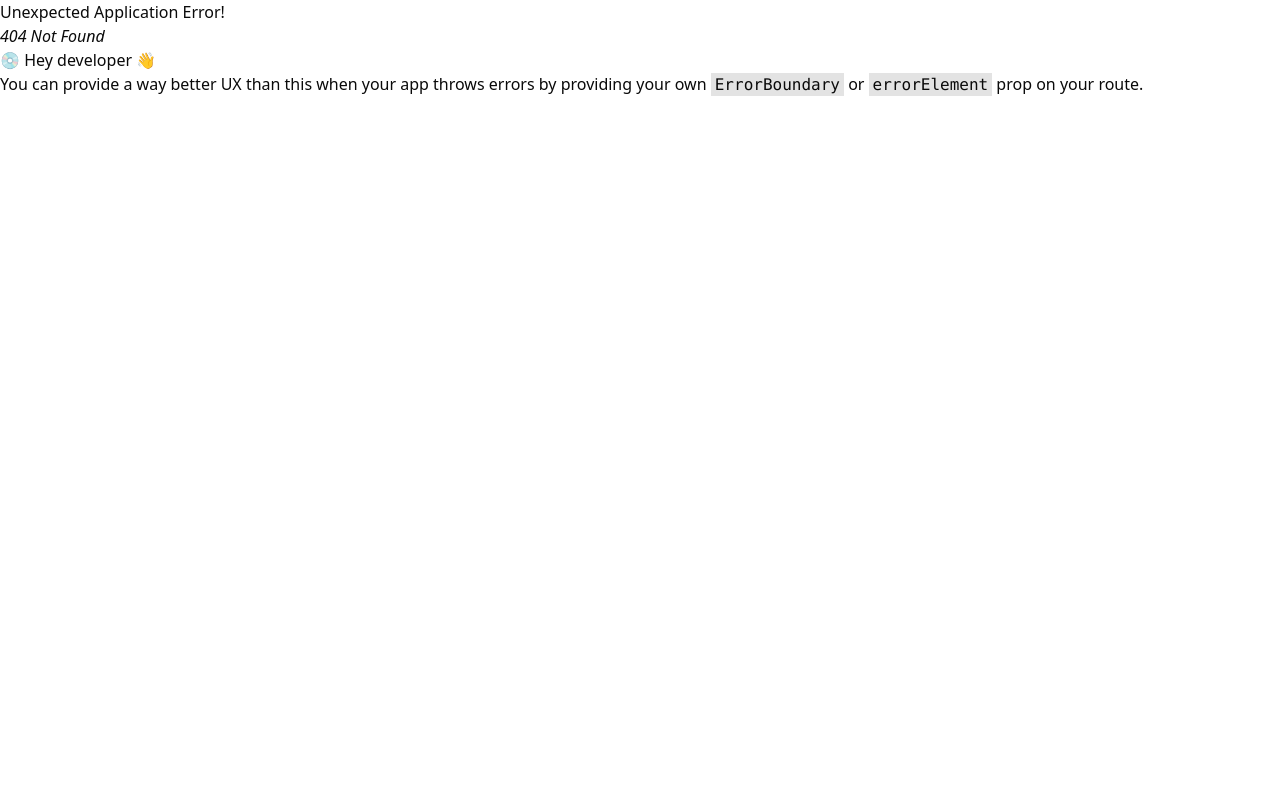
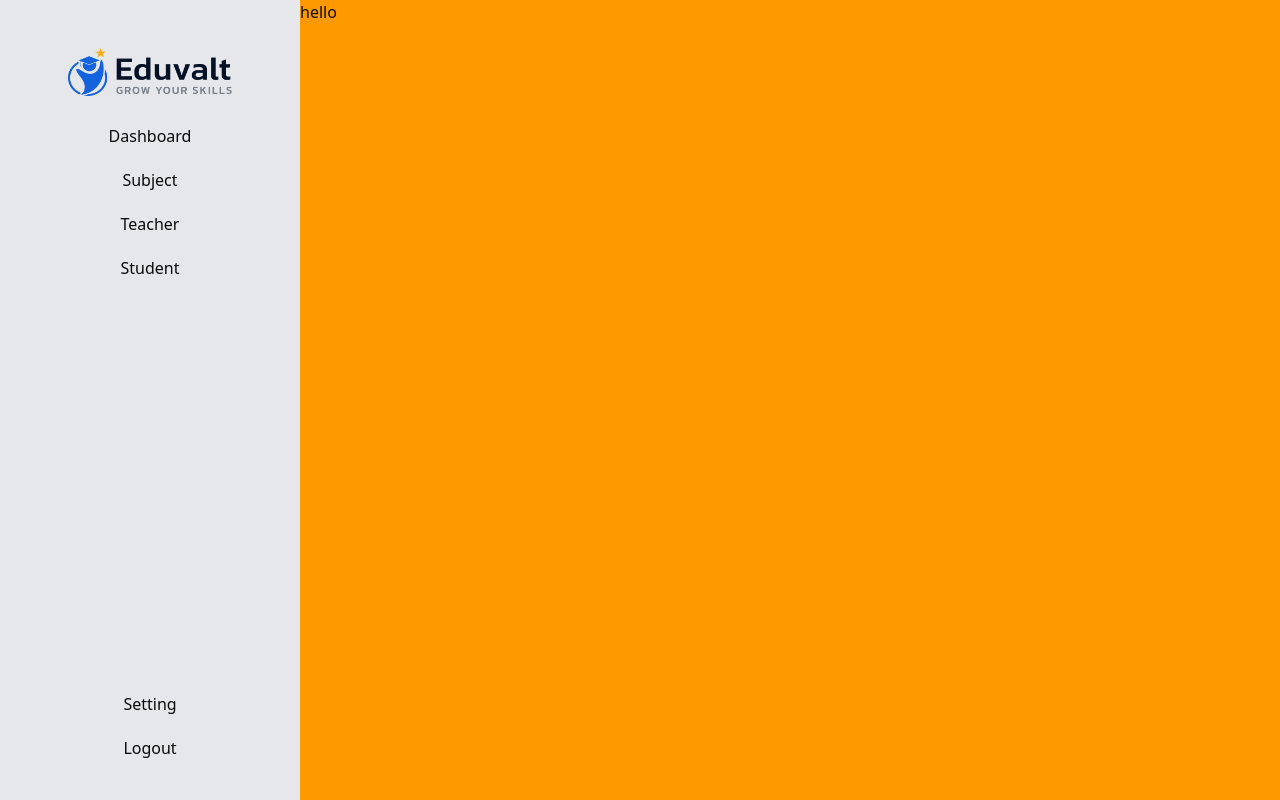
Before and after one commit to KKT112/school-management, a React (Vite) app: page /student in a window 1280 px wide. Before the commit this address had no page. Built offline with nearby package versions, Linux system fonts and the light colour scheme.

Commit message:
outlet complate

```diff
--- a/src/pages/authenticated/school-dashboard/sidebar/logo list/logo-list.tsx
+++ b/src/components/layout/outlet-wrapper/sidebar/logo list/logo-list.tsx
@@ -1,6 +1,10 @@
 import { homeLogo } from "@/lib/logoes";
+import { useNavigate } from "react-router-dom";
 
 const LogoListSidebar = () => {
+
+  const  navigate = useNavigate();
+
   return (
     <div className="flex flex-col  pt-10 pb-10  h-full justify-between">
       <div className="flex flex-col gap-5">
@@ -10,10 +14,11 @@ const LogoListSidebar = () => {
         </div>
 
         <div className="flex flex-col  items-center gap-5">
-          <p className="cursor-pointer">Dashboard</p>
-          <p className="cursor-pointer">Subject</p>
-          <p className="cursor-pointer">Teacher</p>
-          <p className="cursor-pointer">Student</p>
+
+          <p className="cursor-pointer" onClick={()=>{navigate("/dashboard")}}>Dashboard</p>
+          <p className="cursor-pointer" onClick={()=>{navigate("/subject")}}>Subject</p>
+          <p className="cursor-pointer" onClick={()=>{navigate("/teacher")}}>Teacher</p>
+          <p className="cursor-pointer" onClick={()=>{navigate("/student")}}>Student</p>
         </div>
 
       </div>
--- /dev/null
+++ b/src/components/layout/outlet-wrapper/wrapper.tsx
@@ -0,0 +1,17 @@
+import { Outlet } from "react-router-dom";
+import MenuButton from "./mobileview-button/menu-button";
+import Sidebar from "./sidebar/sidebar";
+
+const OutLetWraper = () => {
+  return (
+    <div className="flex flex-row ">
+      <Sidebar />
+      <MenuButton />
+      <div className="bg-amber-500 flex-1">
+        <Outlet />
+      </div>
+    </div>
+  );
+};
+
+export default OutLetWraper;
--- a/src/pages/authenticated/school-dashboard/outlet-componetn/student-outlet/outlet-student.tsx
+++ b/src/pages/authenticated/dashboard/components/student/page.tsx
@@ -3,7 +3,7 @@
 const OutletStudent = () => {
   return (
     <div>
-      outlet srtudent
+      hello
     </div>
   )
 }
--- /dev/null
+++ b/src/pages/authenticated/dashboard/components/subject/page.tsx
@@ -0,0 +1,11 @@
+
+
+const OutletSubject = () => {
+  return (
+    <div>
+      outlet subject
+    </div>
+  )
+}
+
+export default OutletSubject
--- a/src/pages/authenticated/school-dashboard/outlet-componetn/teacher-outlet/outlet-teacher.tsx
+++ b/src/pages/authenticated/dashboard/components/teacheroutlet/page.tsx
@@ -3,7 +3,7 @@
 const OutletTeacher = () => {
   return (
     <div>
-      teacher outelet
+      hello
     </div>
   )
 }
--- /dev/null
+++ b/src/pages/authenticated/dashboard/page.tsx
@@ -0,0 +1,11 @@
+
+
+function DashboardPage() {
+  return (
+    <div>
+      <p>Dashoard</p>
+    </div>
+  )
+}
+
+export default DashboardPage
--- a/src/pages/authenticated/school-dashboard/outlet-componetn/outlet-component.tsx
+++ /dev/null
@@ -1,11 +0,0 @@
-import { Outlet } from "react-router-dom"
-
-const OutletComponent = () => {
-  return (
-    <div className="bg-amber-500 flex-1">
-      <Outlet/>
-    </div>
-  )
-}
-
-export default OutletComponent
--- a/src/pages/authenticated/school-dashboard/school-dashboard.tsx
+++ /dev/null
@@ -1,15 +0,0 @@
-import MenuButton from "./mobileview-button/menu-button";
-import OutletComponent from "./outlet-componetn/outlet-component";
-import Sidebar from "./sidebar/sidebar";
-
-const SchoolDashboard = () => {
-  return (
-    <div className="flex flex-row ">
-      <Sidebar/>
-      <MenuButton/>
-      <OutletComponent/>
-    </div>
-  )
-}
-
-export default SchoolDashboard;
--- a/src/route/route.tsx
+++ b/src/route/route.tsx
@@ -1,26 +1,46 @@
-import { createBrowserRouter } from "react-router-dom"
-import SchoolLandingPages from "@/pages/authenticated/school-landing-pages"
-import Login from "@/pages/auth/login/login"
-import Register from "@/pages/auth/registration/registration"
-import SchoolDashboard from "@/pages/authenticated/school-dashboard/school-dashboard"
-
-
+import { createBrowserRouter } from "react-router-dom";
+import SchoolLandingPages from "@/pages/authenticated/school-landing-pages";
+import Login from "@/pages/auth/login/login";
+import Register from "@/pages/auth/registration/registration";
+import OutLetWraper from "@/components/layout/outlet-wrapper/wrapper";
+import DashboardPage from "@/pages/authenticated/dashboard/page";
+import OutletTeacher from "@/pages/authenticated/dashboard/components/teacheroutlet/page";
+import OutletSubject from "@/pages/authenticated/dashboard/components/subject/page";
+import OutletStudent from "@/pages/authenticated/dashboard/components/student/page";
 
 export const route = createBrowserRouter([
   {
-        path:"/",
-        element:<SchoolLandingPages/>
+    path: "/",
+    element: <SchoolLandingPages />,
   },
   {
-        path:"/login",
-        element:<Login/>
+    path: "/login",
+    element: <Login />,
   },
   {
-        path:"/register",
-        element:<Register/>
+    path: "/register",
+    element: <Register />,
   },
   {
-           path:"/school-dashboard",
-           element:<SchoolDashboard/>
-    }
-])
+    element: <OutLetWraper />,
+    children: [
+      {
+        path: "dashboard",
+        element: <DashboardPage />,
+        index: true,
+      },
+      {
+        path: "teacher",
+        element: <OutletTeacher />,
+      },
+      {
+        path: "subject",
+        element: <OutletSubject />,
+      },
+      {
+        path: "student",
+        element: <OutletStudent />,
+      },
+    ],
+  },
+]);
```
Also changed, not shown: src/components/layout/outlet-wrapper/mobileview-button/menu-button.tsx (renamed from src/pages/authenticated/school-dashboard/mobileview-button/menu-button.tsx), src/components/layout/outlet-wrapper/sidebar/sidebar.tsx (renamed from src/pages/authenticated/school-dashboard/sidebar/sidebar.tsx). Lines whose indentation alone changed are shown as unchanged.
